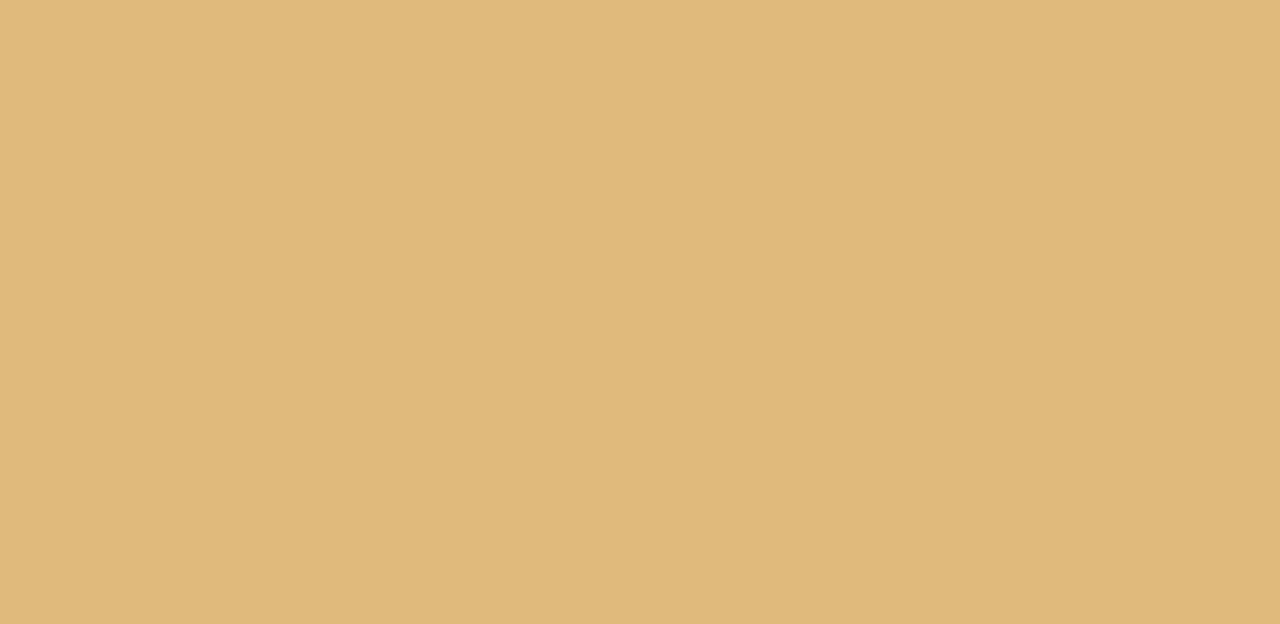
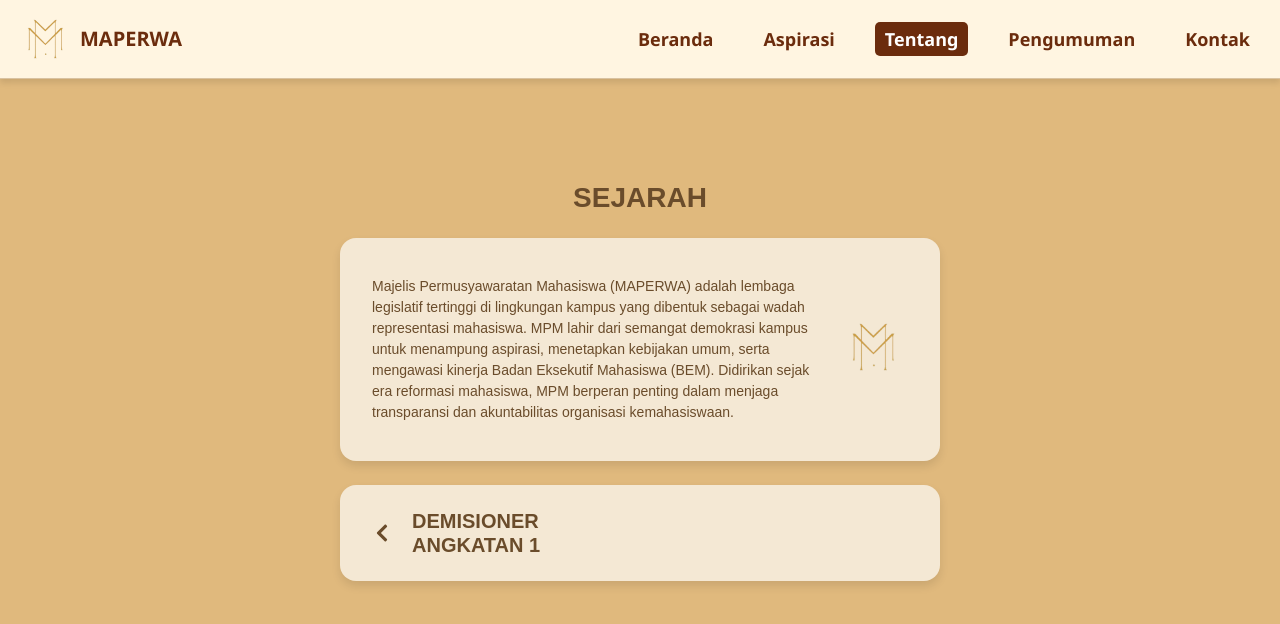
Before and after one commit to Melsss08/PROJECT-MAPERWA, a React (Create React App) app: page /user/tentang in a window 1280 px wide. Before the commit this address had no page. Shown: the top 624 px of the page. Built offline with nearby package versions, Linux system fonts and the light colour scheme.

Commit message:
sudah bagus

```diff
--- a/src/App.js
+++ b/src/App.js
@@ -27,6 +27,9 @@ import LayoutAdmin from './components/layoutAdmin';
 import LayoutUser from './components/user/layoutUser';  // Pastikan path yang benar
 import Beranda from './user/beranda';  // Pastikan path yang benar
 import Aspirasi from './user/aspirasi';  // Pastikan path yang benar
+import PengumumanUser from './user/pengumumanUser';
+import ContactCard from './user/ContactCard';
+import Sejarah from './user/Sejarah';
 
 function App() {
   return (
@@ -48,6 +51,9 @@ function App() {
         <Route path="/user" element={<LayoutUser />}>
           <Route path="beranda" element={<Beranda />} />
           <Route path="aspirasi" element={<Aspirasi />} />
+          <Route path="pengumuman" element={<PengumumanUser />} />
+          <Route path="kontak" element={<ContactCard />} />
+           <Route path="tentang" element={<Sejarah/>} />
         </Route>
       </Routes>
     </Router>
--- /dev/null
+++ b/src/css/cssUser/Sejarah.css
@@ -0,0 +1,61 @@
+.container {
+  max-width: 600px;
+  margin: 2rem auto;
+  font-family: 'Poppins', sans-serif;
+  padding: 2rem;
+  border-radius: 12px;
+  color: #6a4c2b;
+}
+
+.title {
+  font-weight: 700;
+  font-size: 28px;
+  text-align: center;
+  margin-bottom: 1.5rem;
+}
+
+.card {
+  background-color: #f4e8d4;
+  border-radius: 16px;
+  padding: 1.5rem 2rem;
+  box-shadow: 0 5px 10px rgb(0 0 0 / 0.1);
+  display: flex;
+  align-items: center;
+  justify-content: space-between;
+  margin-bottom: 1.5rem;
+}
+
+.sejarah-card {
+  flex-wrap: wrap;
+}
+
+.sejarah-text {
+  flex: 1 1 70%;
+  font-size: 14px;
+  line-height: 1.5;
+  margin-right: 1rem;
+}
+
+.sejarah-icon img {
+  width: 70px;
+  height: 70px;
+  object-fit: contain;
+}
+
+.demisioner-card {
+  justify-content: flex-start;
+  gap: 20px;
+  font-weight: 700;
+  font-size: 20px;
+}
+
+.icon-left {
+  font-size: 20px;
+  cursor: pointer;
+  color: #6a4c2b;
+}
+
+.demisioner-text {
+  text-align: left;
+  line-height: 1.2;
+}
--- /dev/null
+++ b/src/css/cssUser/contactCard.css
@@ -0,0 +1,57 @@
+.contact-wrapper-user {
+  display: flex;
+  justify-content: center;
+  align-items: center;
+  background-color: #e3b375;
+  height: 100vh;
+}
+
+.contact-card-user {
+  background-color: #e2b07e;
+  padding: 40px;
+  border-radius: 16px;
+  width: 100%;
+  max-width: 400px;
+  box-shadow: 0 4px 8px rgba(0, 0, 0, 0.15);
+  text-align: center;
+}
+
+.contact-title-user {
+  font-size: 24px;
+  font-weight: bold;
+  color: #2e1d10;
+  margin-bottom: 30px;
+  display: flex;
+  align-items: center;
+  justify-content: center;
+  gap: 12px;
+}
+
+.contact-list-user {
+  display: flex;
+  flex-direction: column;
+  gap: 16px;
+}
+
+.contact-item-user {
+  background-color: #a8744f;
+  color: white;
+  padding: 12px 18px;
+  border-radius: 10px;
+  display: flex;
+  align-items: center;
+  gap: 12px;
+  font-size: 16px;
+  justify-content: flex-start;
+  transition: 0.2s ease-in-out;
+}
+
+.contact-item-user:hover {
+  transform: scale(1.02);
+  cursor: pointer;
+}
+
+.icon-user {
+  font-size: 18px;
+  color: #2e1d10;
+}
--- /dev/null
+++ b/src/css/cssUser/pengumuman.css
@@ -0,0 +1,54 @@
+.pengumuman-container {
+  background-color: #f2d3a3;
+  padding: 24px;
+  border-radius: 10px;
+  max-width: 900px;
+  margin: 30px auto;
+  box-shadow: 0 2px 8px rgba(0,0,0,0.08);
+}
+
+.pengumuman-container h2 {
+  font-size: 28px;
+  font-weight: 700;
+  margin-bottom: 20px;
+  color: #3c1e08;
+}
+
+.pengumuman-card {
+  background-color: #f8e0c0;
+  padding: 18px 20px;
+  border-radius: 8px;
+  margin-bottom: 16px;
+  border: 1px solid #d8b183;
+  transition: transform 0.2s, box-shadow 0.2s;
+}
+
+.pengumuman-card:hover {
+  transform: translateY(-2px);
+  box-shadow: 0 4px 10px rgba(0,0,0,0.12);
+}
+
+.pengumuman-header {
+  display: flex;
+  justify-content: space-between;
+  align-items: center;
+  margin-bottom: 6px;
+  color: #5b3310;
+}
+
+.pengumuman-title {
+  font-size: 18px;
+  font-weight: 600;
+}
+
+.pengumuman-date {
+  font-size: 13px;
+  color: #a67c52;
+}
+
+.pengumuman-card p {
+  margin: 0;
+  font-size: 14px;
+  color: #5e3e2d;
+  line-height: 1.5;
+}
--- a/src/models/Periode.js
+++ b/src/models/Periode.js
@@ -1,6 +1,7 @@
 // models/periode.js
 const { DataTypes } = require('sequelize');
 const db = require('../config/db');
+const { upload } = require('../server');
 
 const Periode = db.define('Periode', {
   id: {
--- a/src/routes/Periode.js
+++ b/src/routes/Periode.js
@@ -1,7 +1,7 @@
 // routes/periode.js
 const express = require('express');
 const router = express.Router();
-const Periode = require('../models/periode');
+const Periode = require('../models/Periode');
 
 // Tambah Periode
 router.post('/', async (req, res) => {
--- a/src/server.js
+++ b/src/server.js
@@ -66,3 +66,6 @@ app.post('/inputKepengurusan', upload.single('gambar'), (req, res) => {
 sequelize.authenticate()
   .then(() => console.log('Koneksi DB berhasil.'))
   .catch((err) => console.error('Gagal koneksi DB:', err));
+
+// bagian bawah server.js
+module.exports = { upload };
--- /dev/null
+++ b/src/user/ContactCard.js
@@ -0,0 +1,64 @@
+import React, { useEffect, useState } from "react";
+import axios from "axios";
+import {
+  FaPhone,
+  FaEnvelope,
+  FaInstagram,
+  FaFacebook,
+  FaRegAddressBook,
+} from "react-icons/fa";
+import "../css/cssUser/contactCard.css"; // tetap gunakan file CSS yang dimodifikasi
+
+const ContactCard = () => {
+  const [contact, setContact] = useState(null);
+
+  useEffect(() => {
+    fetchContact();
+  }, []);
+
+  const fetchContact = async () => {
+    try {
+      const response = await axios.get("http://localhost:3001/kontak");
+      if (response.data.length > 0) {
+        setContact(response.data[0]); // karena respons API array
+      }
+    } catch (error) {
+      console.error("Gagal mengambil data kontak:", error);
+    }
+  };
+
+  return (
+    <div className="contact-wrapper-user">
+      <div className="contact-card-user">
+        <div className="contact-title-user">
+          <FaRegAddressBook className="icon-user" />
+          HUBUNGI KAMI
+        </div>
+        {contact ? (
+          <div className="contact-list-user">
+            <div className="contact-item-user">
+              <FaPhone className="icon-user" />
+              <span>{contact.nomor}</span>
+            </div>
+            <div className="contact-item-user">
+              <FaEnvelope className="icon-user" />
+              <span>{contact.email}</span>
+            </div>
+            <div className="contact-item-user">
+              <FaFacebook className="icon-user" />
+              <span>{contact.facebook}</span>
+            </div>
+            <div className="contact-item-user">
+              <FaInstagram className="icon-user" />
+              <span>{contact.instagram}</span>
+            </div>
+          </div>
+        ) : (
+          <p>Loading kontak...</p>
+        )}
+      </div>
+    </div>
+  );
+};
+
+export default ContactCard;
--- /dev/null
+++ b/src/user/Sejarah.js
@@ -0,0 +1,30 @@
+import React from 'react';
+import '../css/cssUser/Sejarah.css';
+import { FaChevronLeft } from 'react-icons/fa'; // icon panah kiri
+
+const Sejarah = () => {
+  return (
+    <div className="container">
+      <h2 className="title">SEJARAH</h2>
+
+      <div className="card sejarah-card">
+        <p className="sejarah-text">
+          Majelis Permusyawaratan Mahasiswa (MAPERWA) adalah lembaga legislatif tertinggi di lingkungan kampus yang dibentuk sebagai wadah representasi mahasiswa. MPM lahir dari semangat demokrasi kampus untuk menampung aspirasi, menetapkan kebijakan umum, serta mengawasi kinerja Badan Eksekutif Mahasiswa (BEM). Didirikan sejak era reformasi mahasiswa, MPM berperan penting dalam menjaga transparansi dan akuntabilitas organisasi kemahasiswaan.
+        </p>
+        <div className="sejarah-icon">
+          <img src="/logo2.png" alt="Logo" />
+        </div>
+      </div>
+
+      <div className="card demisioner-card">
+        <FaChevronLeft className="icon-left" />
+        <div className="demisioner-text">
+          <strong>DEMISIONER</strong><br />
+          <strong>ANGKATAN 1</strong>
+        </div>
+      </div>
+    </div>
+  );
+};
+
+export default Sejarah;
--- /dev/null
+++ b/src/user/pengumumanUser.js
@@ -0,0 +1,44 @@
+import React, { useEffect, useState } from 'react';
+import axios from 'axios';
+import '../css/cssUser/pengumuman.css';
+
+const PengumumanUser = () => {
+  const [pengumumanData, setPengumumanData] = useState([]);
+
+  useEffect(() => {
+    fetchPengumuman();
+  }, []);
+
+  const fetchPengumuman = async () => {
+    try {
+      const response = await axios.get('http://localhost:3001/jadwal'); // pastikan port sesuai backend
+      console.log('Data pengumuman:', response.data);
+      setPengumumanData(response.data);
+    } catch (error) {
+      console.error('Gagal mengambil data pengumuman:', error);
+    }
+  };
+
+  return (
+    <div className="pengumuman-container">
+      <h2>PENGUMUMAN</h2>
+      {pengumumanData.length === 0 ? (
+        <p>Loading atau tidak ada pengumuman.</p>
+      ) : (
+        pengumumanData.map((item) => (
+          <div className="pengumuman-card" key={item.id}>
+            <div className="pengumuman-header">
+              <strong>{item.judul}</strong>
+              <span className="pengumuman-date">
+                {new Date(item.date).toLocaleDateString('id-ID')}
+              </span>
+            </div>
+            <p>{item.isiPesan}</p>
+          </div>
+        ))
+      )}
+    </div>
+  );
+};
+
+export default PengumumanUser;
```
Also changed, not shown: src/admin/strukturkepengurusan.js (+4 -3 lines), src/routes/Anggota.js (+21 -0 lines).
